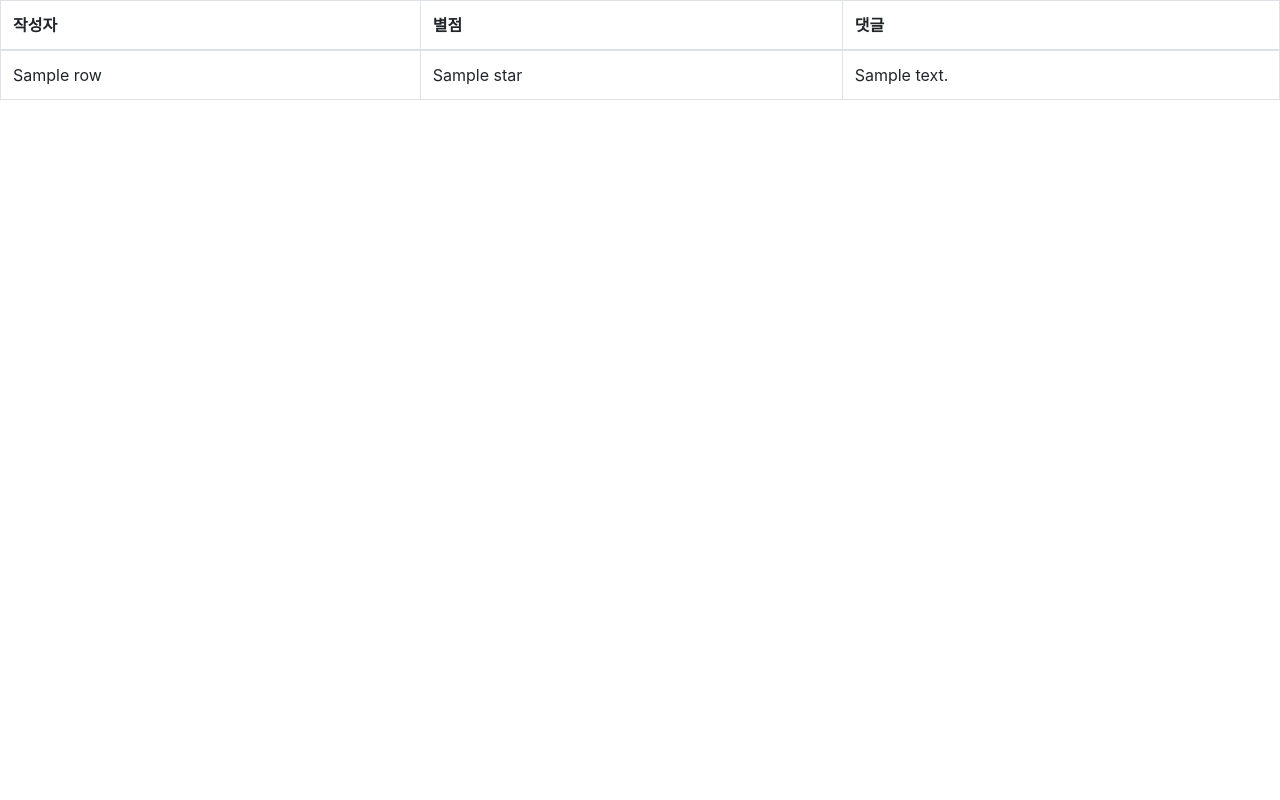
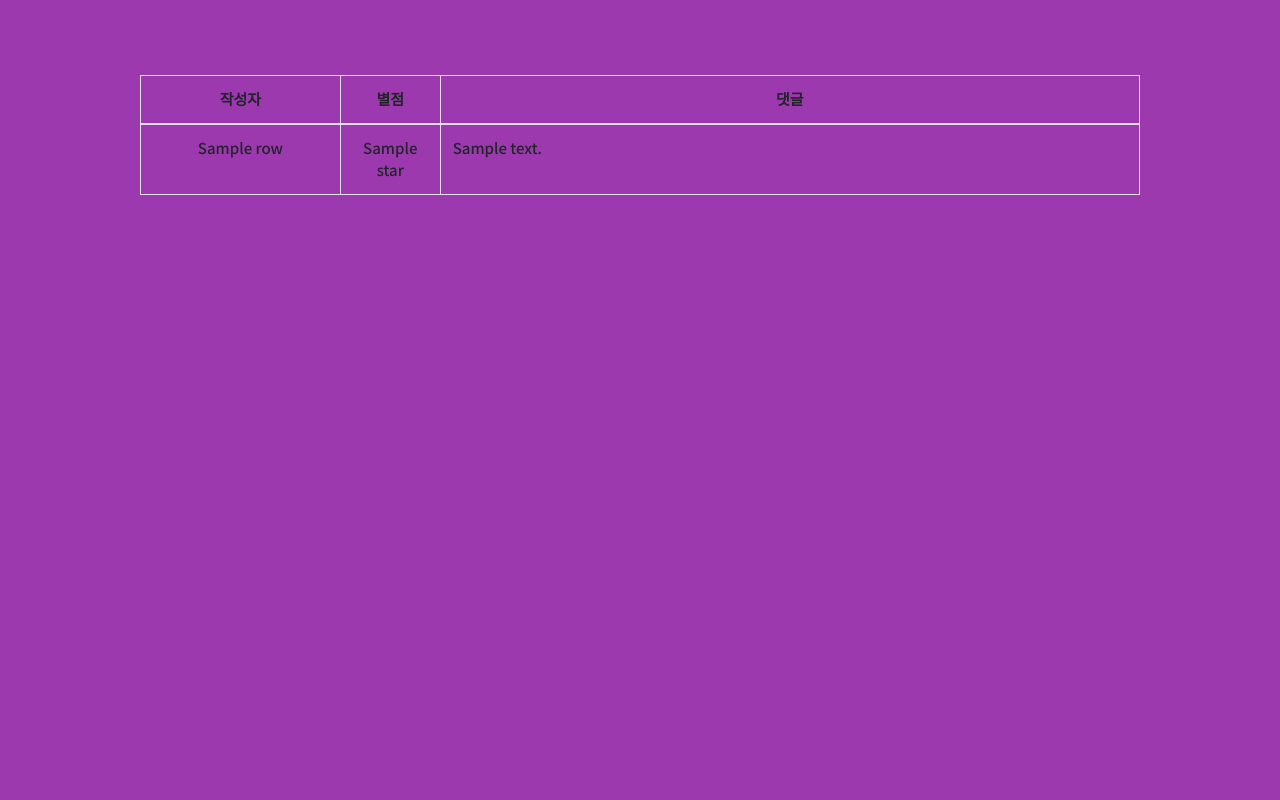
Before and after one commit to LaurentLaury/jaljaljal, a Flask app: template templates/jjj/unmember_comment.html in a window 1280 px wide. Run offline with Flask 2, Linux system fonts and the light colour scheme; the template is opened without the code that fills it: most values are stand-ins (such as "Sample title", 1, 10 or a date in 2020); parts of the project's set-up code (start-up, migrations or seed data) failed here and were passed over; some libraries are stand-ins or nearby versions.

Commit message:
댓글더보기 css 수정

```diff
--- a/templates/jjj/unmember_comment.html
+++ b/templates/jjj/unmember_comment.html
@@ -1,34 +1,58 @@
-<!-- login_fail.html -->
+<!DOCTYPE html PUBLIC "-//W3C//DTD XHTML 1.0 Strict//EN" "http://www.w3.org/TR/xhtml1/DTD/xhtml1-strict.dtd">
 
-<!DOCTYPE html>
-<html lang="en">
+
+<html xmlns="http://www.w3.org/1999/xhtml">
 <head>
-    <meta charset="UTF-8">
+    <meta http-equiv="Content-Type" content="text/html; charset=utf-8" />
     <title>비회원 추천 댓글 더보기</title>
+
     <link rel="stylesheet" href="https://stackpath.bootstrapcdn.com/bootstrap/4.5.0/css/bootstrap.min.css" integrity="sha384-9aIt2nRpC12Uk9gS9baDl411NQApFmC26EwAOH8WgZl5MYYxFfc+NcPb1dKGj7Sk" crossorigin="anonymous">
     <script src="https://stackpath.bootstrapcdn.com/bootstrap/4.5.0/js/bootstrap.min.js" integrity="sha384-OgVRvuATP1z7JjHLkuOU7Xw704+h835Lr+6QL9UvYjZE3Ipu6Tp75j7Bh/kR0JKI" crossorigin="anonymous"></script>
+
+    <script src="https://code.jquery.com/jquery-3.3.1.slim.min.js" integrity="sha384-q8i/X+965DzO0rT7abK41JStQIAqVgRVzpbzo5smXKp4YfRvH+8abtTE1Pi6jizo" crossorigin="anonymous"></script>
+    <script src="https://cdnjs.cloudflare.com/ajax/libs/popper.js/1.14.3/umd/popper.min.js" integrity="sha384-ZMP7rVo3mIykV+2+9J3UJ46jBk0WLaUAdn689aCwoqbBJiSnjAK/l8WvCWPIPm49" crossorigin="anonymous"></script>
+    <script src="https://stackpath.bootstrapcdn.com/bootstrap/4.1.3/js/bootstrap.min.js" integrity="sha384-ChfqqxuZUCnJSK3+MXmPNIyE6ZbWh2IMqE241rYiqJxyMiZ6OW/JmZQ5stwEULTy" crossorigin="anonymous"></script>
+    <script src="https://stackpath.bootstrapcdn.com/bootstrap/4.5.0/js/bootstrap.min.js" integrity="sha384-OgVRvuATP1z7JjHLkuOU7Xw704+h835Lr+6QL9UvYjZE3Ipu6Tp75j7Bh/kR0JKI" crossorigin="anonymous"></script>
+
+
+    <link href="static/default.css" rel="stylesheet", type="text/css" media="all">
+    <link href="static/fonts.css" rel="stylesheet", type="text/css" media="all">
+	<link rel="stylesheet" href="https://use.fontawesome.com/releases/v5.5.0/css/all.css">
+	<link rel="stylesheet" href="https://cdnjs.cloudflare.com/ajax/libs/font-awesome/4.7.0/css/font-awesome.min.css">
+    <script src="https://ajax.googleapis.com/ajax/libs/jquery/3.3.1/jquery.min.js"></script>
+    <script src="https://cdnjs.cloudflare.com/ajax/libs/Counter-Up/1.0.0/jquery.counterup.js"></script>
+    <script src="https://cdnjs.cloudflare.com/ajax/libs/waypoints/4.0.1/jquery.waypoints.js"></script>
+    <link href="https://fonts.googleapis.com/css2?family=Noto+Sans+KR:wght@500&display=swap" rel="stylesheet">
+
+    <style>
+      body {
+        font-family: 'Noto Sans KR', sans-serif;
+        font-size: 15px;
+      }
+    </style>
 
 </head>
 <body>
 
+<div id="extra" class="container">
 <table class="table table-bordered">
     <thead>
         <tr>
-            <th scope="col">작성자</th>
-            <th scope="col">별점</th>
-            <th scope="col">댓글</th>
+            <th scope="col" style="width:20%; text-align:center;">작성자</th>
+            <th scope="col" style="width:10%; text-align:center;">별점</th>
+            <th scope="col" style="width:70%; text-align:center;">댓글</th>
         </tr>
     </thead>
     {% for loc in data %}
     <tbody>
         <tr>
-            <td>{{loc.name}}</td>
-            <td>{{loc.star}}</td>
-            <td>{{loc.review}}</td>
+            <td style="text-align:center;">{{loc.name}}</td>
+            <td style="text-align:center;">{{loc.star}}</td>
+            <td style="text-align:left;">{{loc.review}}</td>
         </tr>
     </tbody>
     {% endfor %}
 </table>
-
+</div>
 </body>
 </html>
```
